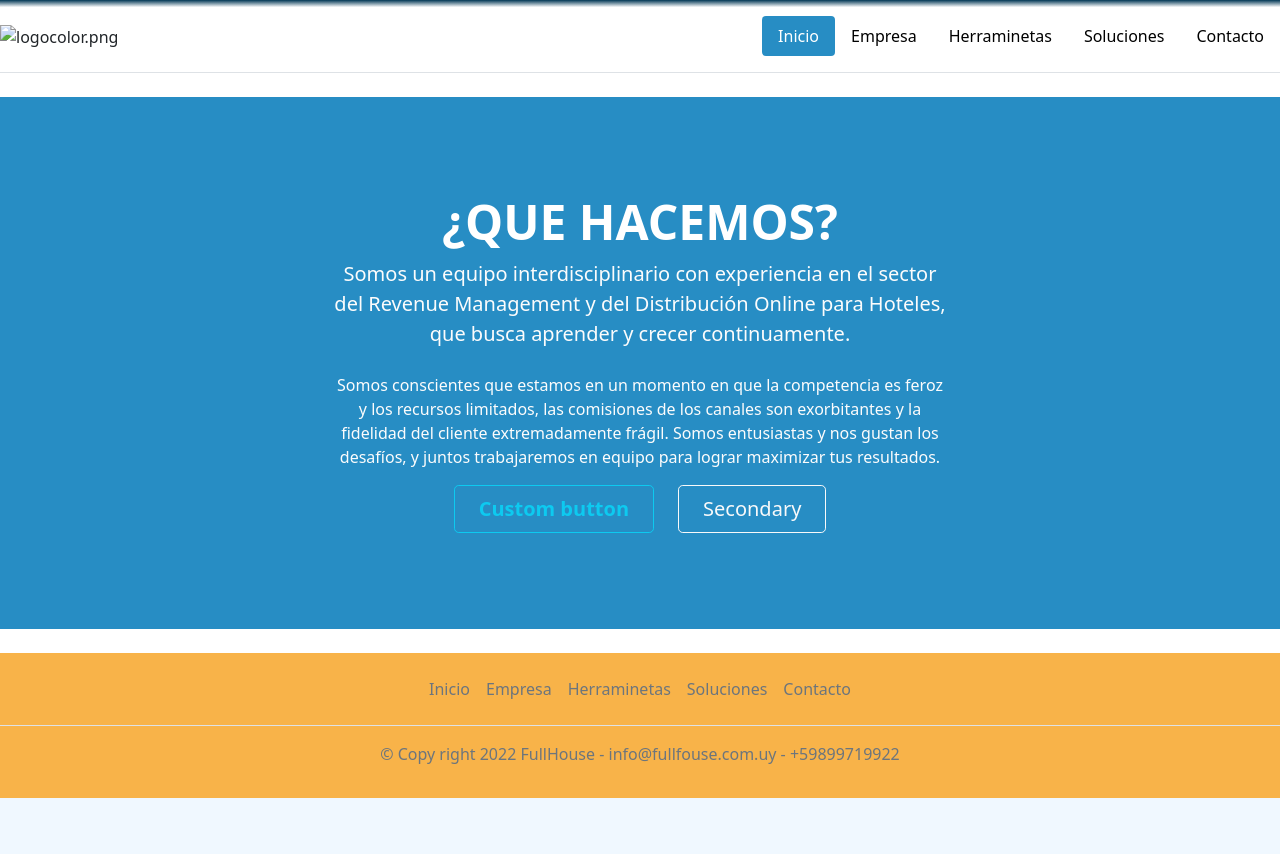
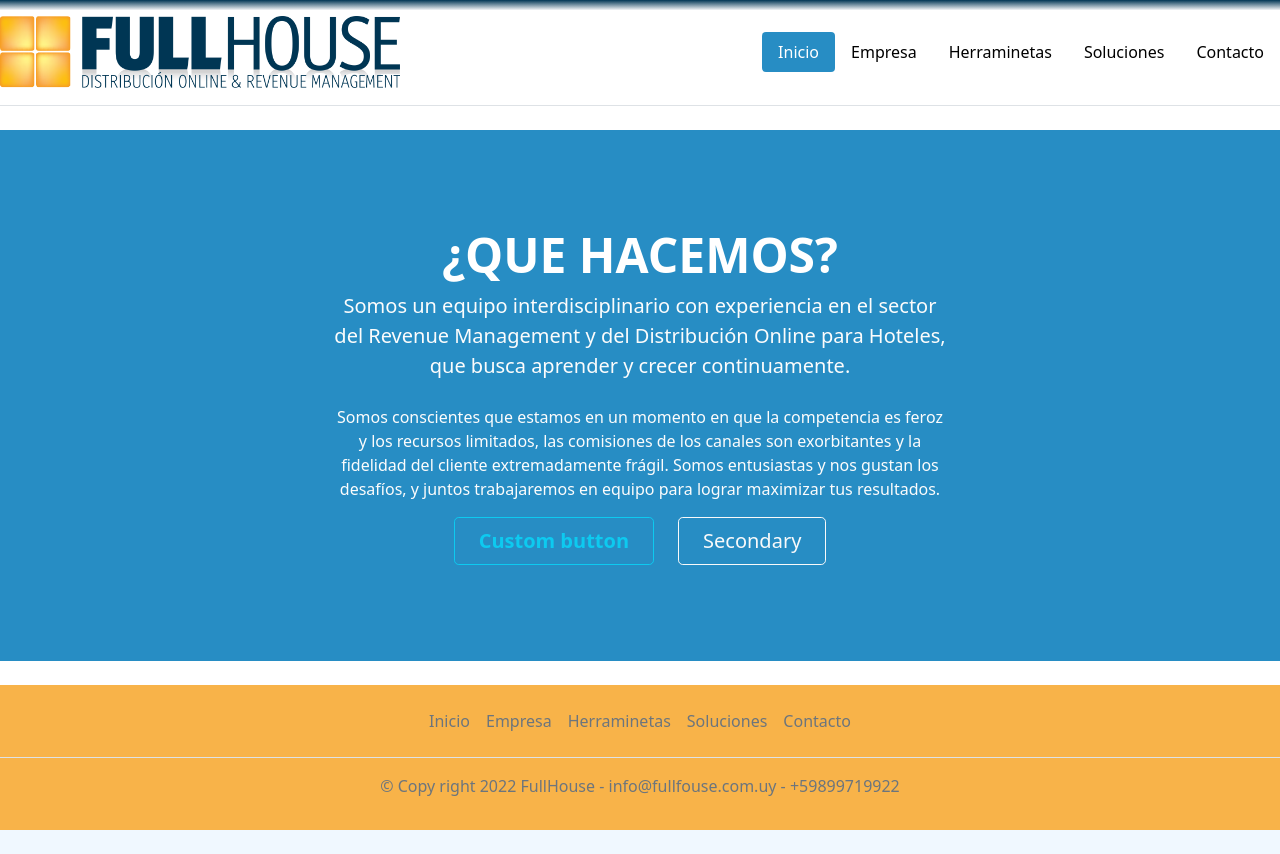
Before and after one commit to PabloMMA/fullhouse, a plain HTML site: page paginas/empresa.html in a window 1280 px wide. Before the commit the page ends 822 px from the top, so only its background shows below. Drawn offline with nearby package versions, Linux system fonts and the light colour scheme.

Commit message:
empresa actualizada

```diff
--- a/paginas/empresa.html
+++ b/paginas/empresa.html
@@ -13,7 +13,7 @@
             <header class="d-flex flex-wrap justify-content-center py-3 mb-4 border-bottom encabezado">
                 <a href="/" class="d-flex align-items-center mb-3 mb-md-0 me-md-auto text-dark text-decoration-none">
                   <div class="logo">
-                    <img src="imagenes/logocolor.png" alt="logocolor.png" width="400">
+                    <img src="../imagenes/logocolor.png" alt="logocolor.png" width="400">
                 </div>
                   <!-- <svg class="bi me-2" width="40" height="32"><use xlink:href="#bootstrap"></use></svg>
                   <span class="fs-4">Simple header</span> -->
```
